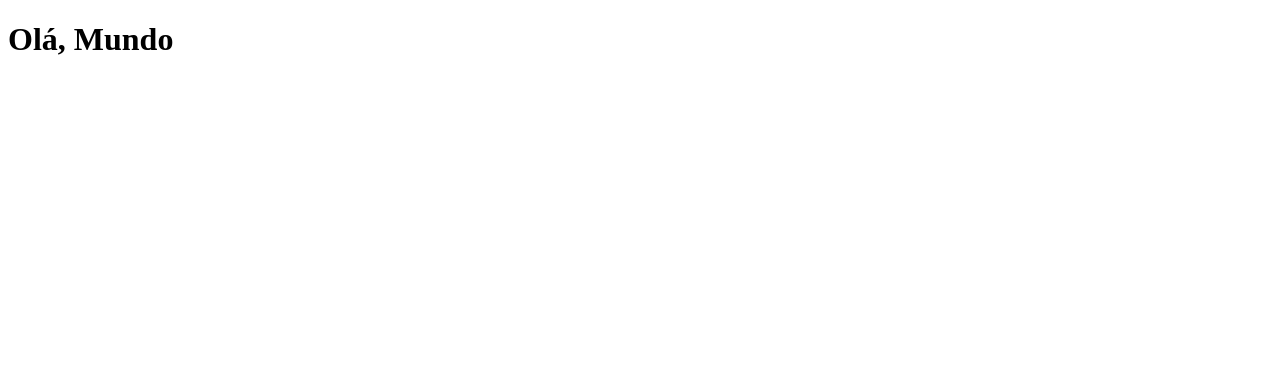
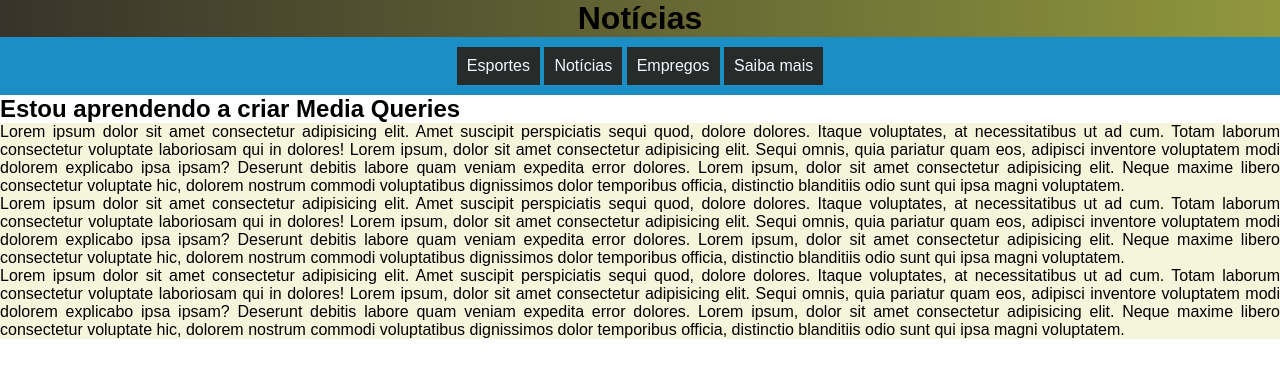
Before and after one commit to WalysonMartins/HTML5, a plain HTML site: page EXERCICIO 26/mq001/index.html in a window 1280 px wide. Drawn offline with Linux system fonts and the light colour scheme.

Commit message:
Criando exemplo de media type para tela e impressora

```diff
--- /dev/null
+++ b/EXERCICIO 26/mq001/estilos/impressora.css
@@ -0,0 +1,22 @@
+@charset "UTF-8";
+
+/* Estilos para impressoras */
+
+* {
+    margin: 10px;
+    padding: 10px;
+}
+
+html {
+    font-family:'Courier New', Courier, monospace;
+    font-size: 1.5em;
+    line-height: 1.5em;
+}
+
+menu {
+    display: none;
+}
+
+article::after {
+        content: 'Esse artigo foi impresso como forma de estudo no dia x e na hora y' ;
+}
--- /dev/null
+++ b/EXERCICIO 26/mq001/estilos/tela.css
@@ -0,0 +1,41 @@
+@charset "UTF-8";
+
+/* Estilo para telas */
+
+* {
+    margin: 0px;
+    padding: 0px;
+}
+
+html {
+    font-family: Arial, Helvetica, sans-serif;
+
+}
+
+header {
+    background-color: bisque;
+}
+
+p {
+    background-color: beige;
+    text-align: justify;
+
+}
+
+h1 {
+    background-image: linear-gradient(to left, rgb(145, 151, 61), rgb(56, 51, 42));
+    text-align: center;
+}
+
+ul {
+    background-color: rgb(27, 143, 197);
+    padding: 10px;
+    text-align: center;
+}
+
+li {
+    padding: 10px;
+    background-color: rgb(39, 44, 42);
+    display: inline-block;
+    color: aliceblue;
+}
--- a/EXERCICIO 26/mq001/index.html
+++ b/EXERCICIO 26/mq001/index.html
@@ -4,8 +4,30 @@
     <meta charset="UTF-8">
     <meta name="viewport" content="width=device-width, initial-scale=1.0">
     <title>Media Queries</title>
+    <link rel="stylesheet" href="estilos/tela.css" media="screen">
+    <link rel="stylesheet" href="estilos/impressora.css" media="print">
 </head>
 <body>
-    <h1>Olá, Mundo</h1>
+   <header>
+    <h1>Notícias</h1>
+    <menu>
+        <ul>
+            <li>Esportes</li>
+            <li>Notícias</li>
+            <li>Empregos</li>
+            <li>Saiba mais</li>
+        </ul>
+    </menu>
+   </header>
+   <main>
+    <article>
+        <h2>Estou aprendendo a criar Media Queries</h2>
+        <p>Lorem ipsum dolor sit amet consectetur adipisicing elit. Amet suscipit perspiciatis sequi quod, dolore dolores. Itaque voluptates, at necessitatibus ut ad cum. Totam laborum consectetur voluptate laboriosam qui in dolores! Lorem ipsum, dolor sit amet consectetur adipisicing elit. Sequi omnis, quia pariatur quam eos, adipisci inventore voluptatem modi dolorem explicabo ipsa ipsam? Deserunt debitis labore quam veniam expedita error dolores. Lorem ipsum, dolor sit amet consectetur adipisicing elit. Neque maxime libero consectetur voluptate hic, dolorem nostrum commodi voluptatibus dignissimos dolor temporibus officia, distinctio blanditiis odio sunt qui ipsa magni voluptatem.</p>
+
+        <p>Lorem ipsum dolor sit amet consectetur adipisicing elit. Amet suscipit perspiciatis sequi quod, dolore dolores. Itaque voluptates, at necessitatibus ut ad cum. Totam laborum consectetur voluptate laboriosam qui in dolores! Lorem ipsum, dolor sit amet consectetur adipisicing elit. Sequi omnis, quia pariatur quam eos, adipisci inventore voluptatem modi dolorem explicabo ipsa ipsam? Deserunt debitis labore quam veniam expedita error dolores. Lorem ipsum, dolor sit amet consectetur adipisicing elit. Neque maxime libero consectetur voluptate hic, dolorem nostrum commodi voluptatibus dignissimos dolor temporibus officia, distinctio blanditiis odio sunt qui ipsa magni voluptatem.</p>
+
+        <p>Lorem ipsum dolor sit amet consectetur adipisicing elit. Amet suscipit perspiciatis sequi quod, dolore dolores. Itaque voluptates, at necessitatibus ut ad cum. Totam laborum consectetur voluptate laboriosam qui in dolores! Lorem ipsum, dolor sit amet consectetur adipisicing elit. Sequi omnis, quia pariatur quam eos, adipisci inventore voluptatem modi dolorem explicabo ipsa ipsam? Deserunt debitis labore quam veniam expedita error dolores. Lorem ipsum, dolor sit amet consectetur adipisicing elit. Neque maxime libero consectetur voluptate hic, dolorem nostrum commodi voluptatibus dignissimos dolor temporibus officia, distinctio blanditiis odio sunt qui ipsa magni voluptatem.</p>
+    </article>
+   </main>
 </body>
 </html>
```
